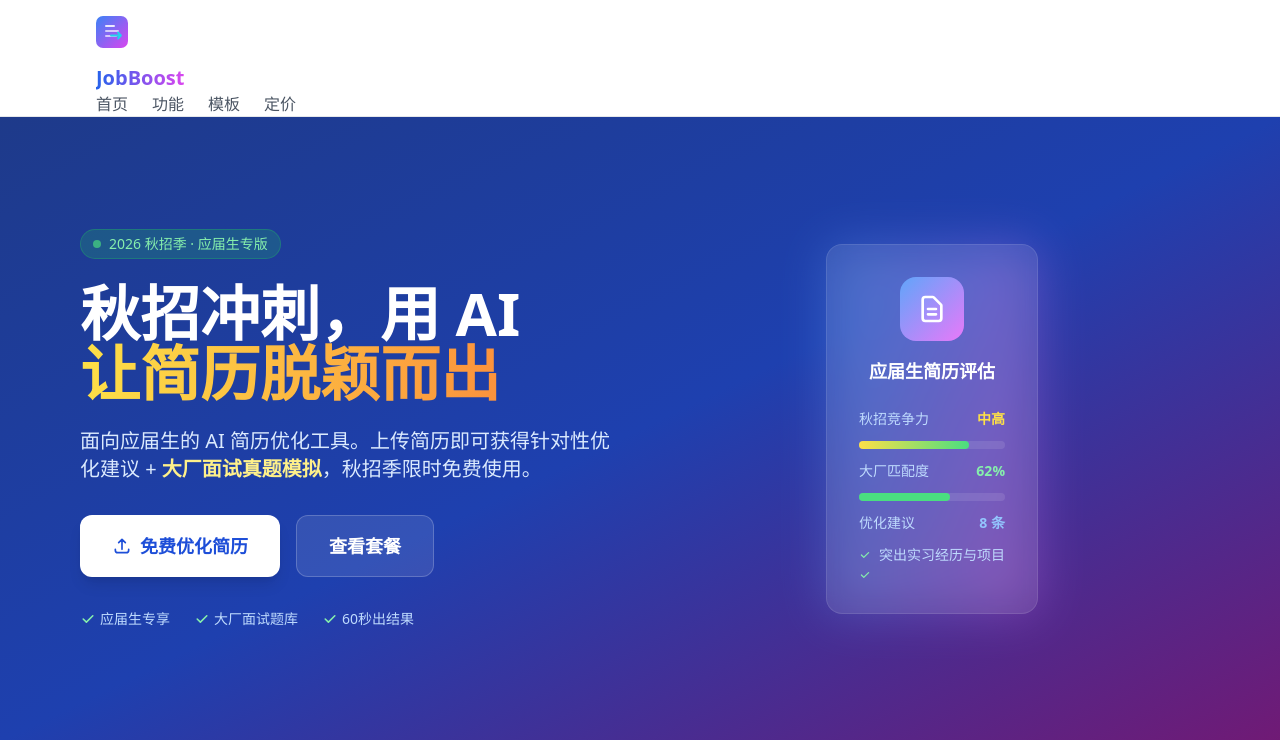
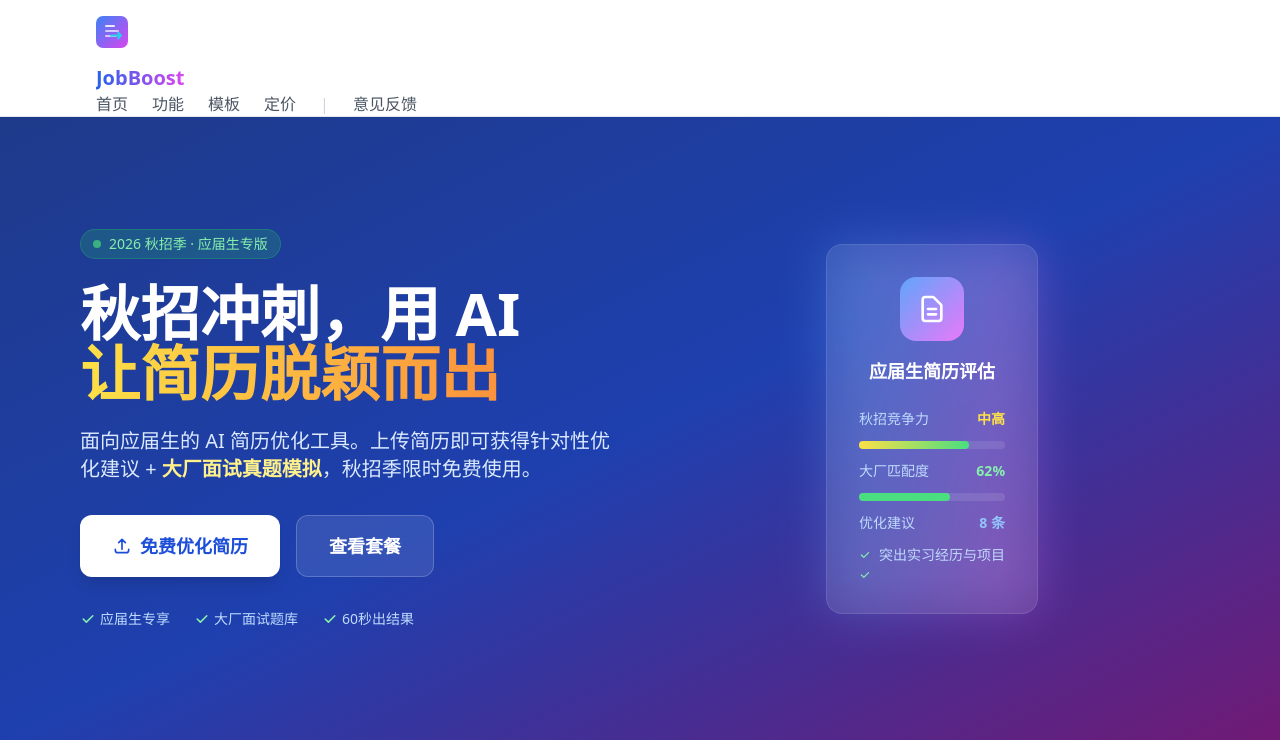
Before and after one commit to hjjdsgcym1001/jobboost, a FastAPI app: page / in a window 1280 px wide. Shown: the top 740 px of the page. Run offline with FastAPI, Linux system fonts and the light colour scheme; some libraries are stand-ins or nearby versions.

Commit message:
feat: add feedback link with mailto in nav

```diff
--- a/frontend/templates/base.html
+++ b/frontend/templates/base.html
@@ -48,6 +48,8 @@
                     <a href="/#features" class="text-gray-600 hover:text-primary-600 font-medium transition">功能</a>
                     <a href="/templates" class="text-gray-600 hover:text-primary-600 font-medium transition">模板</a>
                     <a href="/pricing" class="text-gray-600 hover:text-primary-600 font-medium transition">定价</a>
+                    <span class="text-gray-300">|</span>
+                    <a href="mailto:3125591088@qq.com?subject=JobBoost 意见反馈&body=【问题描述】%0A%0A【功能建议】%0A%0A【联系方式】" class="text-gray-600 hover:text-primary-600 font-medium transition">意见反馈</a>
                 </div>
                 <button id="mobile-menu-btn" class="md:hidden p-2 rounded-lg hover:bg-gray-100">
                     <svg class="w-6 h-6" fill="none" stroke="currentColor" viewBox="0 0 24 24"><path stroke-linecap="round" stroke-linejoin="round" stroke-width="2" d="M4 6h16M4 12h16M4 18h16"/></svg>
@@ -61,6 +63,7 @@
                 <a href="/#features" class="block py-2 text-gray-600 hover:text-primary-600">功能</a>
                 <a href="/templates" class="block py-2 text-gray-600 hover:text-primary-600">模板</a>
                 <a href="/pricing" class="block py-2 text-gray-600 hover:text-primary-600">定价</a>
+                <a href="mailto:3125591088@qq.com?subject=JobBoost 意见反馈&body=【问题描述】%0A%0A【功能建议】%0A%0A【联系方式】" class="block py-2 text-gray-600 hover:text-primary-600">意见反馈</a>
             </div>
         </div>
     </nav>
```
